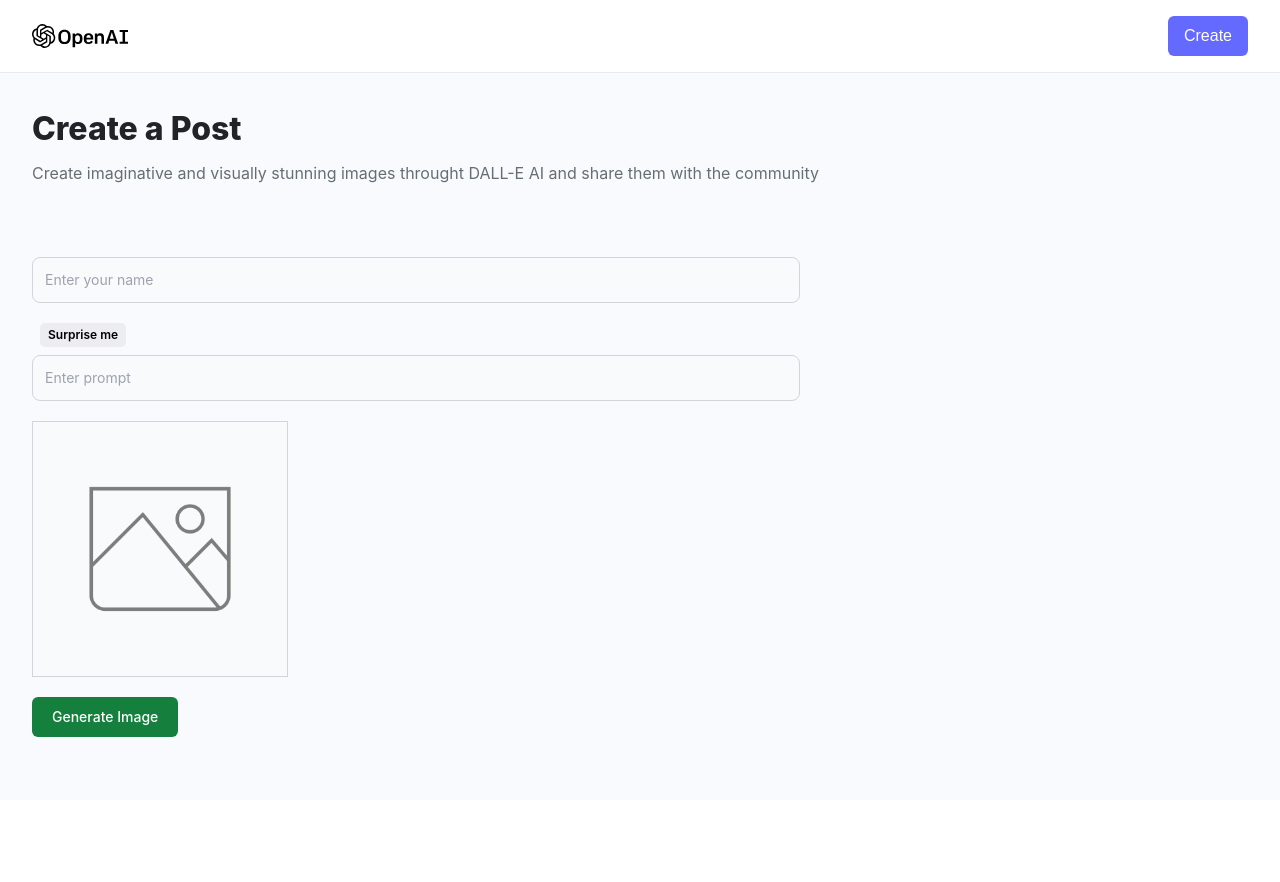
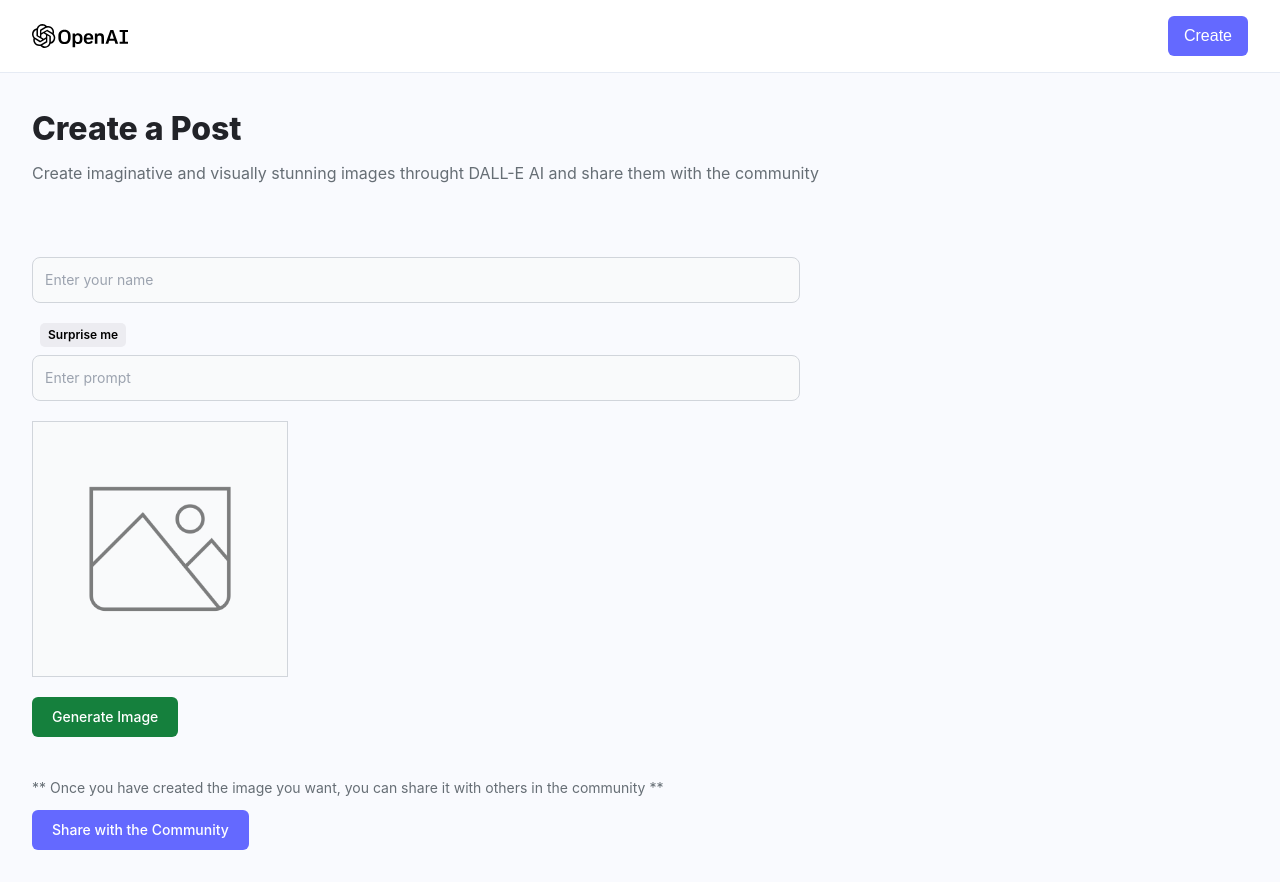
Before and after one commit to picturepatch07/PixelMuse, a React (Vite) app: page /create-post in a window 1280 px wide. Before the commit the page ends 800 px from the top, so only its background shows below. Built offline with nearby package versions, Linux system fonts and the light colour scheme; a web font is replaced by a local one.

Commit message:
create-post functions completed

```diff
--- a/src/pages/createPost.jsx
+++ b/src/pages/createPost.jsx
@@ -21,9 +21,14 @@
 
   const handleSubmit = () => {};
 
-  const handleChange = (e) => {};
+  const handleChange = (e) => {
+    setForm({ ...form, [e.target.name]: e.target.value });
+  };
 
-  const handleSurpriseMe = () => {};
+  const handleSurpriseMe = () => {
+    const randomPrompt = getRandomPrompt(form.prompt);
+    setForm({ ...form, prompt: randomPrompt });
+  };
 
   return (
     <div>
@@ -87,6 +92,18 @@
               {generatingImg ? "Generating..." : "Generate Image"}
             </button>
           </div>
+          <div className="mt-10">
+            <p className="mt-2 text-[#666e75] text-[14px]">
+              ** Once you have created the image you want, you can share it with
+              others in the community **
+            </p>
+            <button
+              type="submit"
+              className="mt-3 text-white bg-[#6469ff] font-medium rounded-md text-sm w-full sm:w-auto px-5 py-2.5 text-center"
+            >
+              {loading ? "Sharing..." : "Share with the Community"}
+            </button>
+          </div>
         </form>
       </section>
     </div>
```
